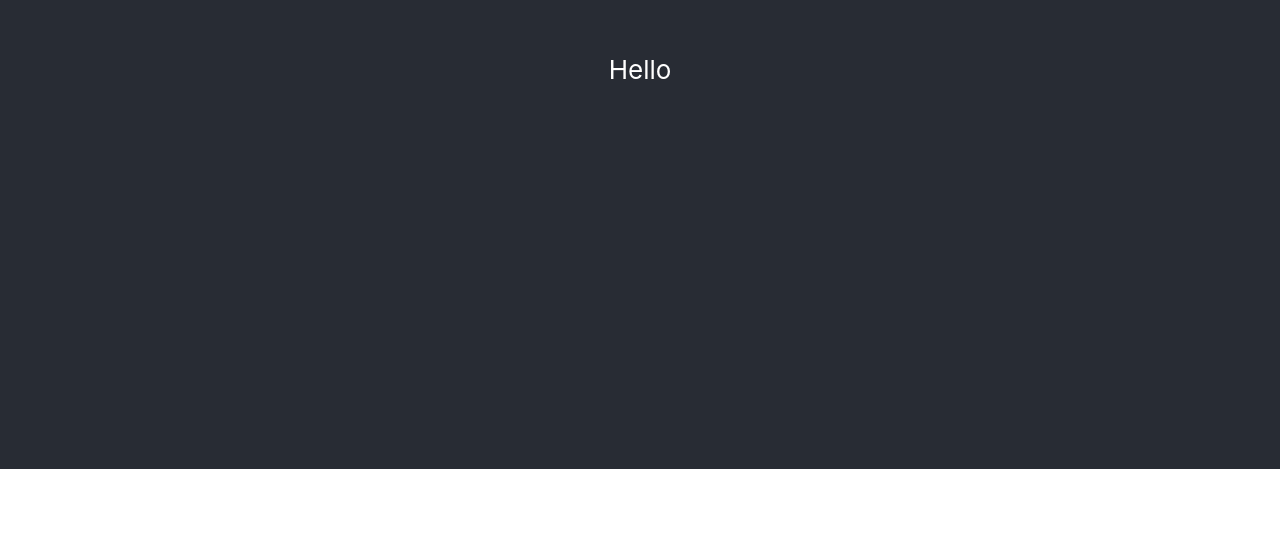
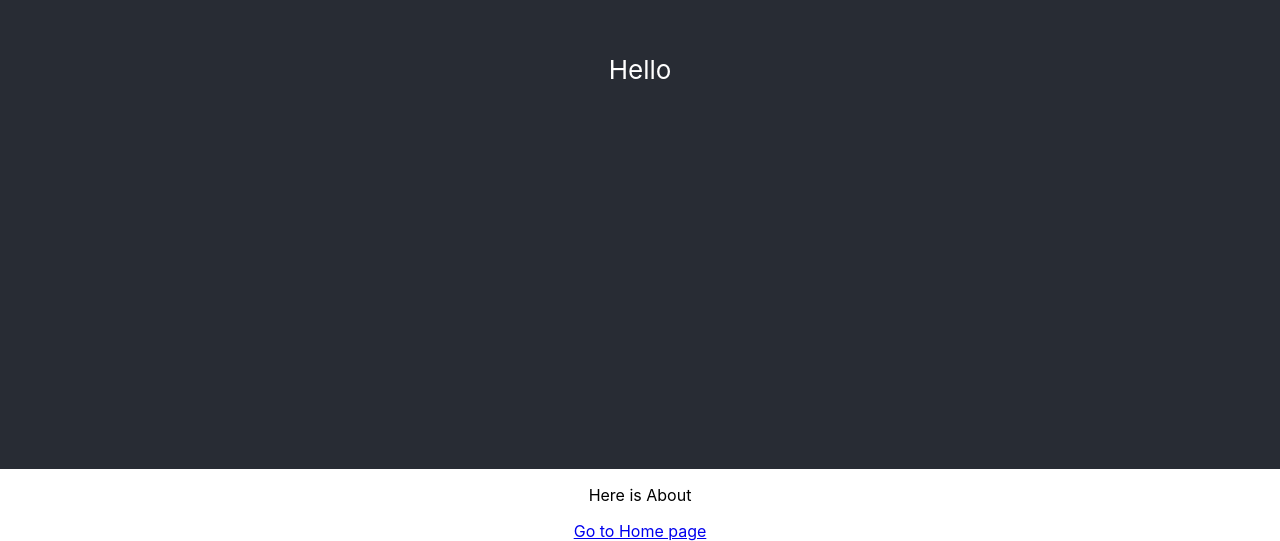
Before and after one commit to cozeeinteright/expressmongo, a React (Create React App) app in the folder front/: page /about in a window 1280 px wide. Shown: the part 331-872 px from the top of the page. Before the commit the page ends 800 px from the top, so only its background shows below. Built offline with nearby package versions, Linux system fonts and the light colour scheme.

Commit message:
add react router v6 and src/page

```diff
--- a/front/package.json
+++ b/front/package.json
@@ -8,6 +8,7 @@
     "@testing-library/user-event": "^13.5.0",
     "react": "^18.2.0",
     "react-dom": "^18.2.0",
+    "react-router-dom": "6",
     "react-scripts": "5.0.1",
     "web-vitals": "^2.1.4"
   },
--- a/front/src/App.js
+++ b/front/src/App.js
@@ -1,4 +1,7 @@
 import './App.css';
+import { BrowserRouter,Routes, Route } from "react-router-dom";
+import Home from './page/Home'
+import About from './page/About'
 
 function App() {
   return (
@@ -6,6 +9,12 @@
       <header className="App-header">
         Hello
       </header>
+      <BrowserRouter>
+      <  Routes>
+          <Route path="/" element={<Home />} />
+          <Route path="about" element={<About />} />
+        </Routes>
+      </BrowserRouter>
     </div>
   );
 }
--- /dev/null
+++ b/front/src/page/About.js
@@ -0,0 +1,14 @@
+import { Link } from "react-router-dom";
+
+const About = () => {
+    return (
+        <>
+            <p>Here is About</p>
+            <nav>
+                 <Link to="/">Go to Home page</Link>
+            </nav>
+        </>
+    )
+}
+
+export default About
--- /dev/null
+++ b/front/src/page/Home.js
@@ -0,0 +1,14 @@
+import { Link } from "react-router-dom";
+
+const Home = () => {
+    return (
+        <>
+            <p>Here is Home</p>
+            <nav>
+                <Link to="/about">Go to About page</Link>
+            </nav>
+        </>
+    )
+}
+
+export default Home
```
Also changed, not shown: 1 other file (tests, documents, lock files or other folders).
